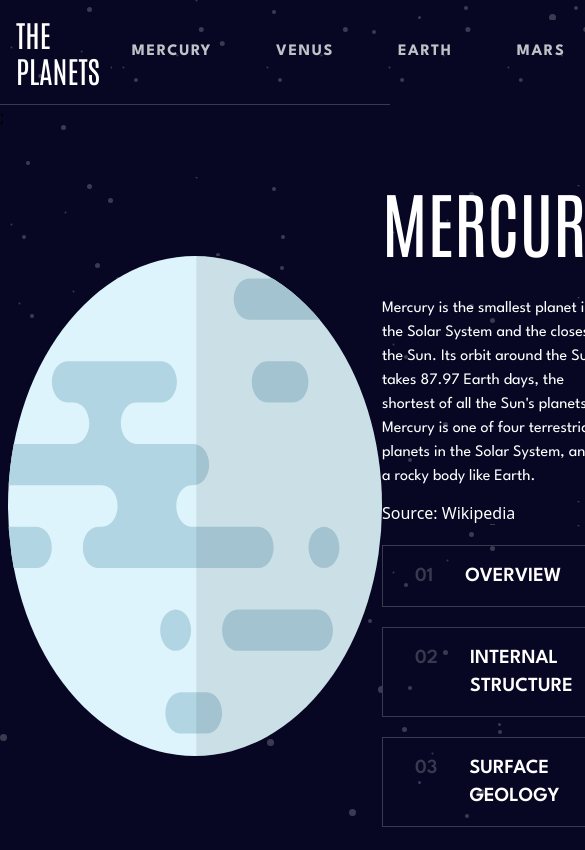
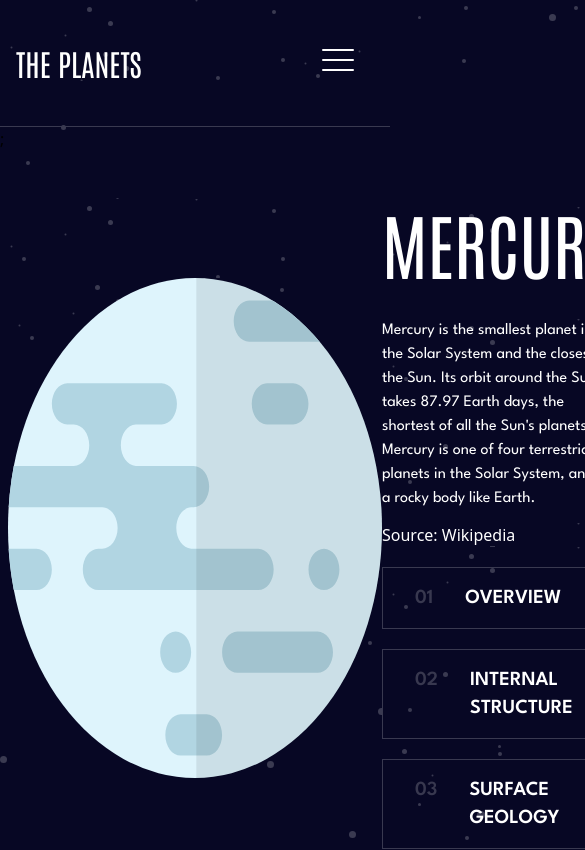
Before and after one commit to paulomiguelJS/planets, a React (Vite) app: page / in a window 390 px wide. Shown: the top 850 px of the page, 585 px wide, since content can reach past the window. Built offline with nearby package versions, Linux system fonts and the light colour scheme.

Commit message:
Nav mobile created and styled, not working yet

```diff
--- a/src/components/Cards/index.jsx
+++ b/src/components/Cards/index.jsx
@@ -1,6 +1,8 @@
 import React from "react";
 
 const Cards = ({ planetData }) => {
+
+
   return (
     <div className="container flex justify-around mx-auto mt-10 ">
       <div className="border border-[#20203a] flex flex-col justify-center text-white w-56 h-32 pl-5 py-3 animate-[fade-in-down_2s_ease-out]	">
--- /dev/null
+++ b/src/components/Header/NavMobile/index.jsx
@@ -0,0 +1,47 @@
+import React from 'react'
+
+const NavMobile = () => {
+  return (
+    <section className="MOBILE-MENU flex lg:hidden">
+          <div
+            className="HAMBURGER-ICON space-y-2"
+          >
+            <span className="block h-0.5 w-8 animate-pulse bg-gray-600"></span>
+            <span className="block h-0.5 w-8 animate-pulse bg-gray-600"></span>
+            <span className="block h-0.5 w-8 animate-pulse bg-gray-600"></span>
+          </div>
+
+          <div>
+            <div
+              className="absolute top-0 right-0 px-8 py-8"
+            >
+              <svg
+                className="h-8 w-8 text-gray-600"
+                viewBox="0 0 24 24"
+                fill="none"
+                stroke="currentColor"
+                strokeWidth="2"
+                strokeLinecap="round"
+                strokeLinejoin="round"
+              >
+                <line x1="18" y1="6" x2="6" y2="18" />
+                <line x1="6" y1="6" x2="18" y2="18" />
+              </svg>
+            </div>
+            <ul className="NAVIGATION-MOBILE-OPEN flex flex-col items-center justify-between min-h-[250px]">
+              <li className="border-b border-gray-400 my-8 uppercase">
+                <a href="/about">About</a>
+              </li>
+              <li className="border-b border-gray-400 my-8 uppercase">
+                <a href="/portfolio">Portfolio</a>
+              </li>
+              <li className="border-b border-gray-400 my-8 uppercase">
+                <a href="/contact">Contact</a>
+              </li>
+            </ul>
+          </div>
+        </section>
+  )
+}
+
+export default NavMobile
--- a/src/components/Header/index.jsx
+++ b/src/components/Header/index.jsx
@@ -10,8 +10,29 @@ const Header = ({ setPlanetId }) => {
             THE PLANETS
           </h1>
         </div>
-        <nav>
-          <ul className="flex flex-row text-[#c1c1c8] font-body font-bold tracking-widest ">
+        <nav className=" lg:flex flex-wrap justify-end items-center space-y-6 p-6 rounded-xl md:space-y-0 md:p-0 md:flex-nowrap md:bg-transparent ">
+          <button
+            aria-label="humburger"
+            id="hamburger"
+            class="relative w-10 h-10 -mr-2 lg:hidden"
+          >
+            <div
+              aria-hidden="true"
+              id="line"
+              class="inset-0 w-8 h-0.5 m-auto rounded bg-white transtion duration-300"
+            ></div>
+            <div
+              aria-hidden="true"
+              id="line2"
+              class="inset-0 w-8 h-0.5 mt-2 m-auto rounded bg-white transtion duration-300"
+            ></div>
+            <div
+              aria-hidden="true"
+              id="line2"
+              class="inset-0 w-8 h-0.5 mt-2 m-auto rounded bg-white transtion duration-300"
+            ></div>
+          </button>
+          <ul className="lg:flex hidden md:hidden text-[#c1c1c8] font-body font-bold tracking-widest">
             {PlanetInfo.map((planet, index) => (
               <li
                 className="mx-3 p-5 hover:text-white"
--- a/src/components/Planet/index.jsx
+++ b/src/components/Planet/index.jsx
@@ -13,7 +13,7 @@ const Planet = ({ planetData }) => {
 
 
   return (
-    <main className="p-2 mt-12 container mx-auto text-white flex items-center justify-around">
+    <main className="p-2 mt-12 container mx-auto text-white flex items-center justify-around ">
       <img
         className="basis-1/3 transform transition duration-1000 hover:scale-110 animate-[fade-in-down_2s_ease-out]"
         src={planetImage}
--- a/tailwind.config.js
+++ b/tailwind.config.js
@@ -1,7 +1,6 @@
 module.exports = {
   content: ["./index.html", "./src/**/*.{js,jsx,ts,tsx}"],
   theme: {
-
     extend: {
       keyframes: {
         'fade-in-down': {
```
